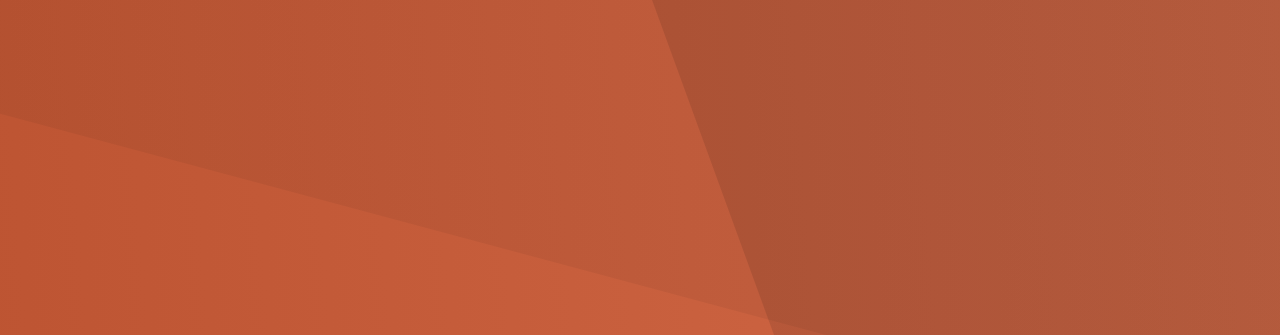
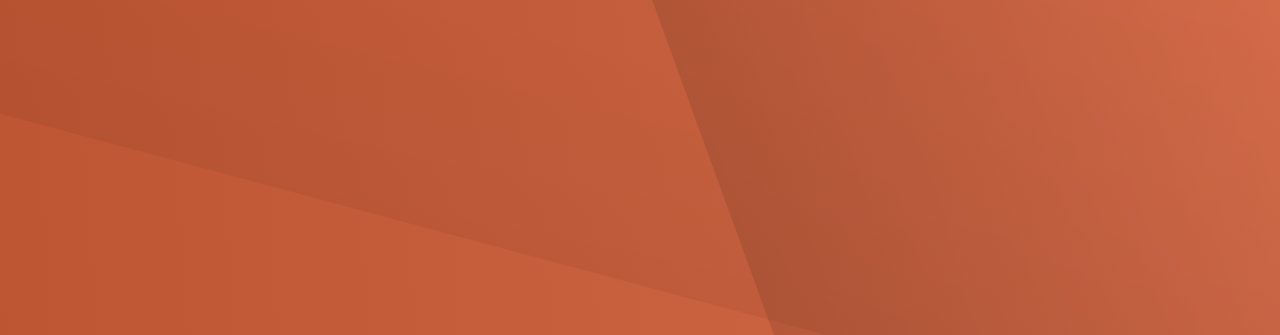
Before and after one commit to kevcomedia/kevcomedia.github.io, a plain HTML site: page index.html in a window 1280 px wide. Shown: the top 335 px of the page. Drawn offline with Linux system fonts and the light colour scheme; a web font is replaced by a local one.

Commit message:
Use same gradient effect on masthead as footer

```diff
--- a/styles.css
+++ b/styles.css
@@ -88,12 +88,14 @@ a:hover {
     linear-gradient(
       70deg,
       transparent 60%,
-      rgba(0, 0, 0, 0.1) calc(60% + 1px)
+      rgba(0, 0, 0, 0.1) calc(60% + 1px),
+      transparent
     ),
     linear-gradient(
       15deg,
       transparent 60%,
-      rgba(0, 0, 0, 0.05) calc(60% + 1px)
+      rgba(0, 0, 0, 0.05) calc(60% + 1px),
+      transparent
     ),
     linear-gradient(86deg, #bd5432, #d36a48);
   color: #fefcf8;
```
